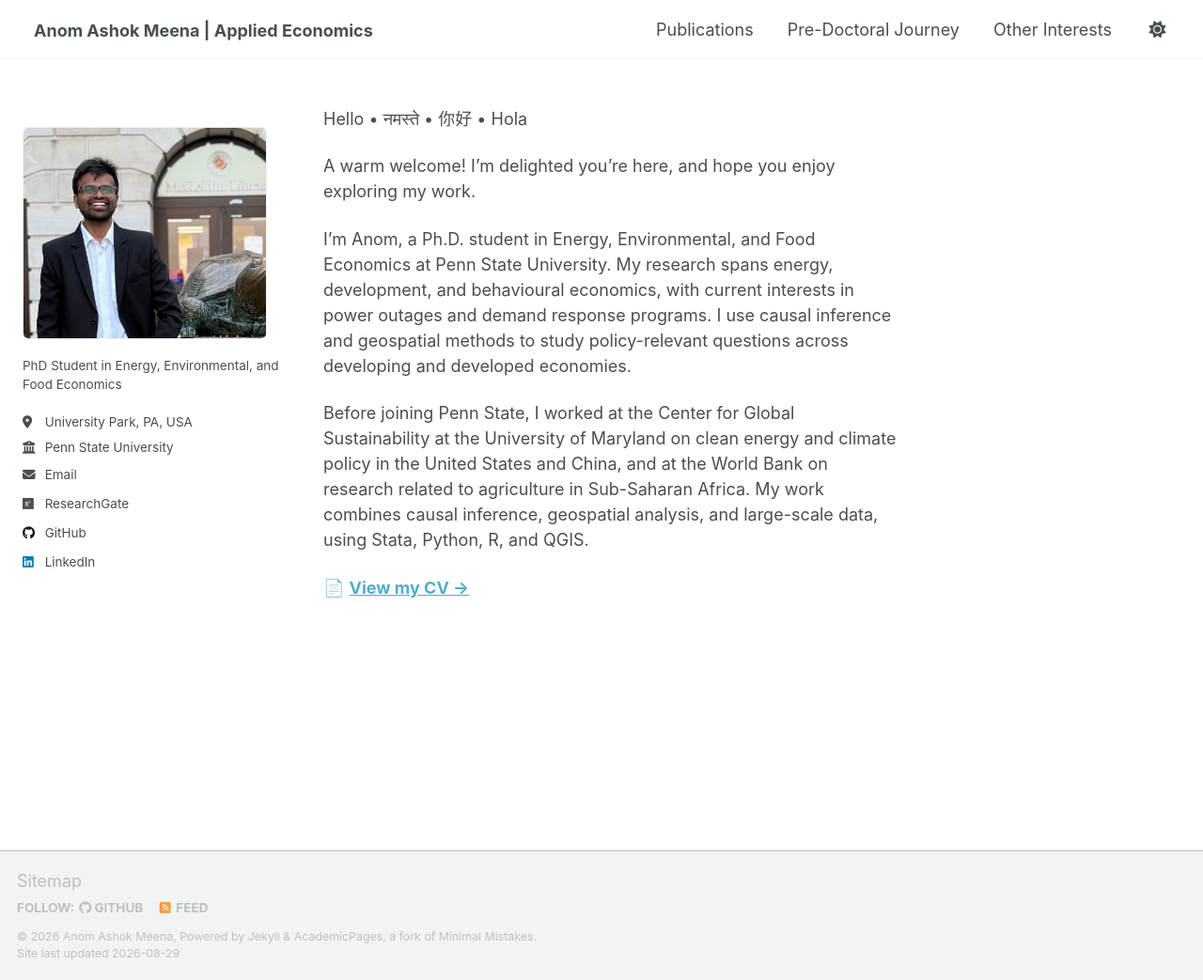
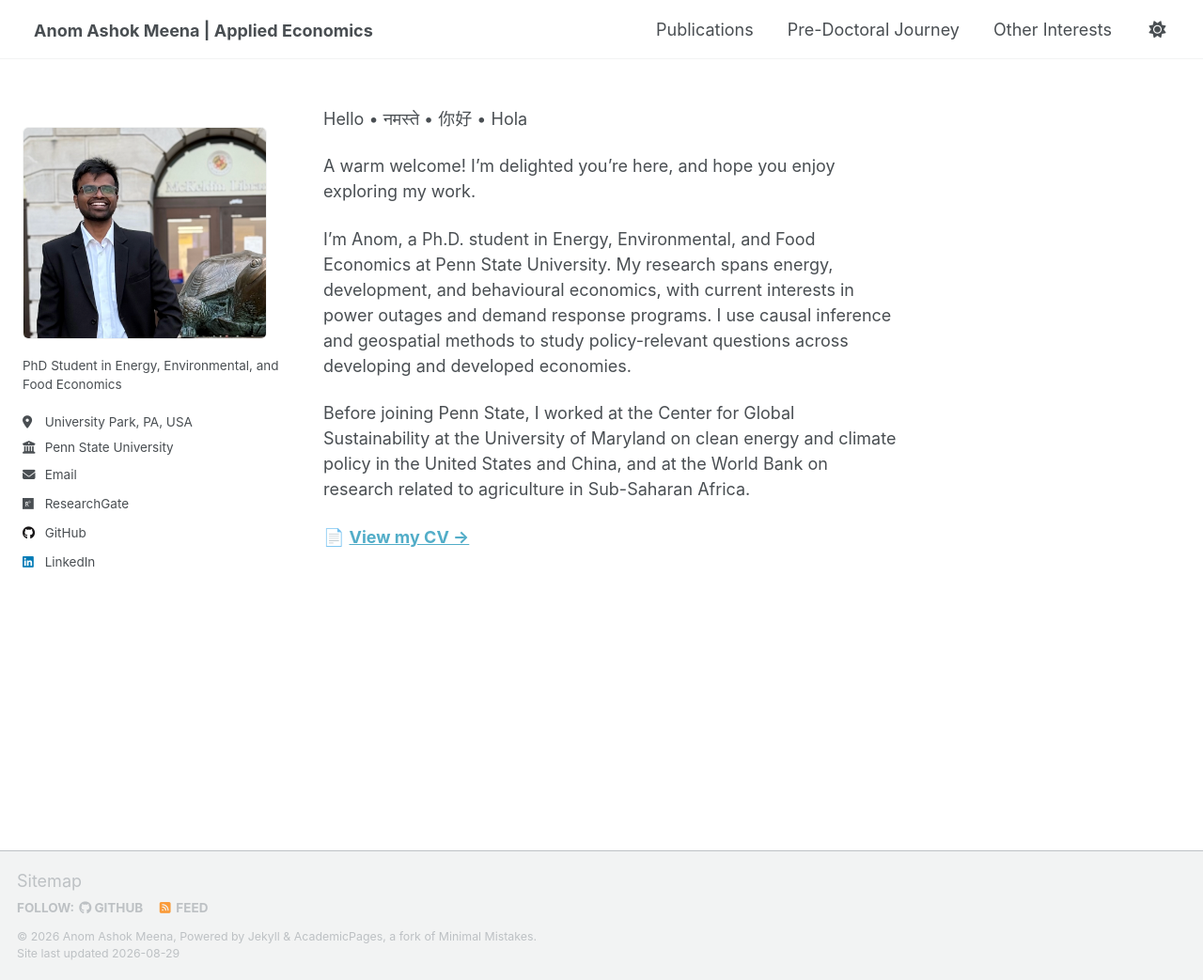
Before and after one commit to anomdule/anomdule.github.io, a Jekyll site: the page built from _pages/about.md, in a window 1280 px wide and 1043 px high. Shown: the whole window at 94% size. Built offline with Jekyll 4.4.1, drawn with Linux system fonts in a browser that asks for light colours; a script that is not in the unit is left out.

Commit message:
Update about.md

```diff
--- a/_pages/about.md
+++ b/_pages/about.md
@@ -13,7 +13,7 @@ A warm welcome! I'm delighted you're here, and hope you enjoy exploring my work.
 
 I'm Anom, a Ph.D. student in Energy, Environmental, and Food Economics at Penn State University. My research spans energy, development, and behavioural economics, with current interests in power outages and demand response programs. I use causal inference and geospatial methods to study policy-relevant questions across developing and developed economies.
 
-Before joining Penn State, I worked at the Center for Global Sustainability at the University of Maryland on clean energy and climate policy in the United States and China, and at the World Bank on research related to agriculture in Sub-Saharan Africa. My work combines causal inference, geospatial analysis, and large-scale data, using Stata, Python, R, and QGIS.
+Before joining Penn State, I worked at the Center for Global Sustainability at the University of Maryland on clean energy and climate policy in the United States and China, and at the World Bank on research related to agriculture in Sub-Saharan Africa.
 
 📄 [**View my CV →**](/files/Anom_AMD_CV_3.pdf){:target="_blank"}
 
```
